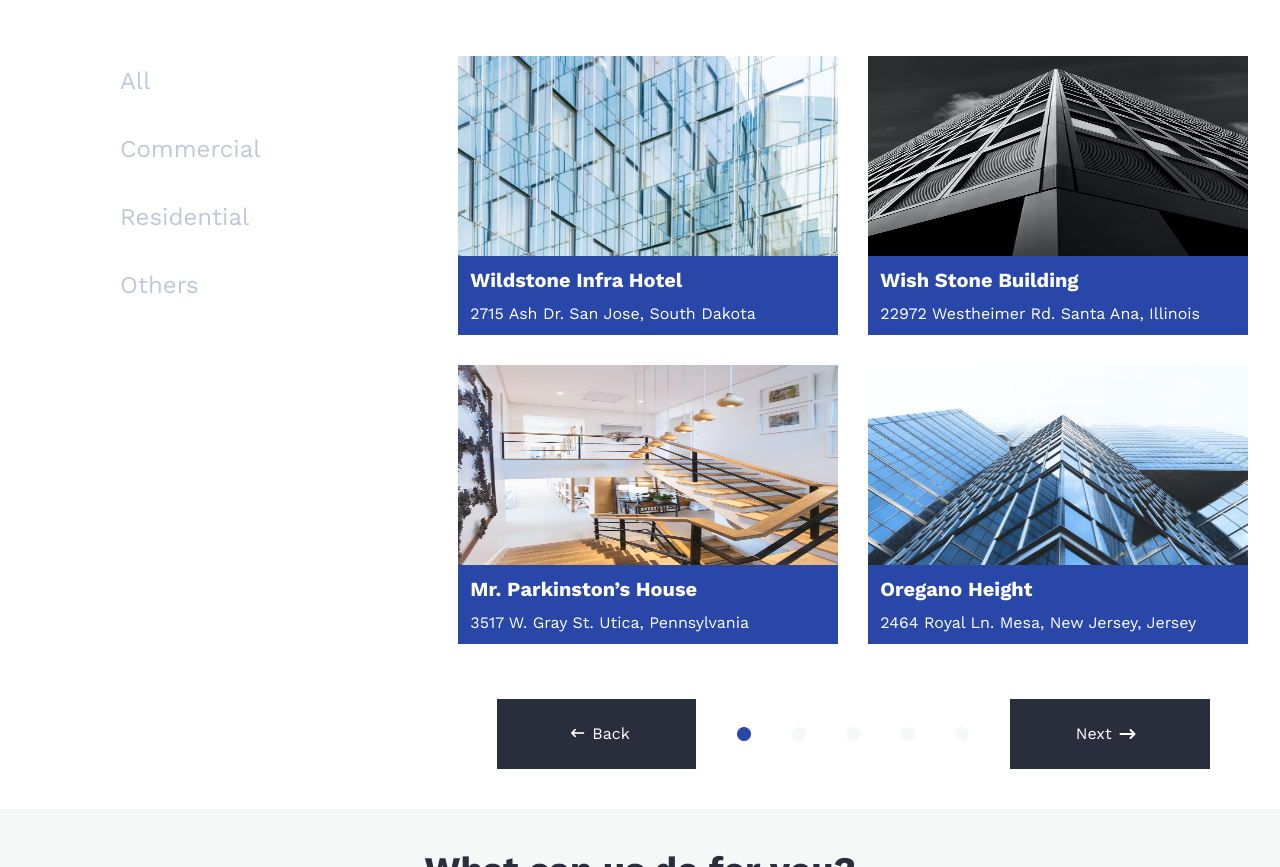
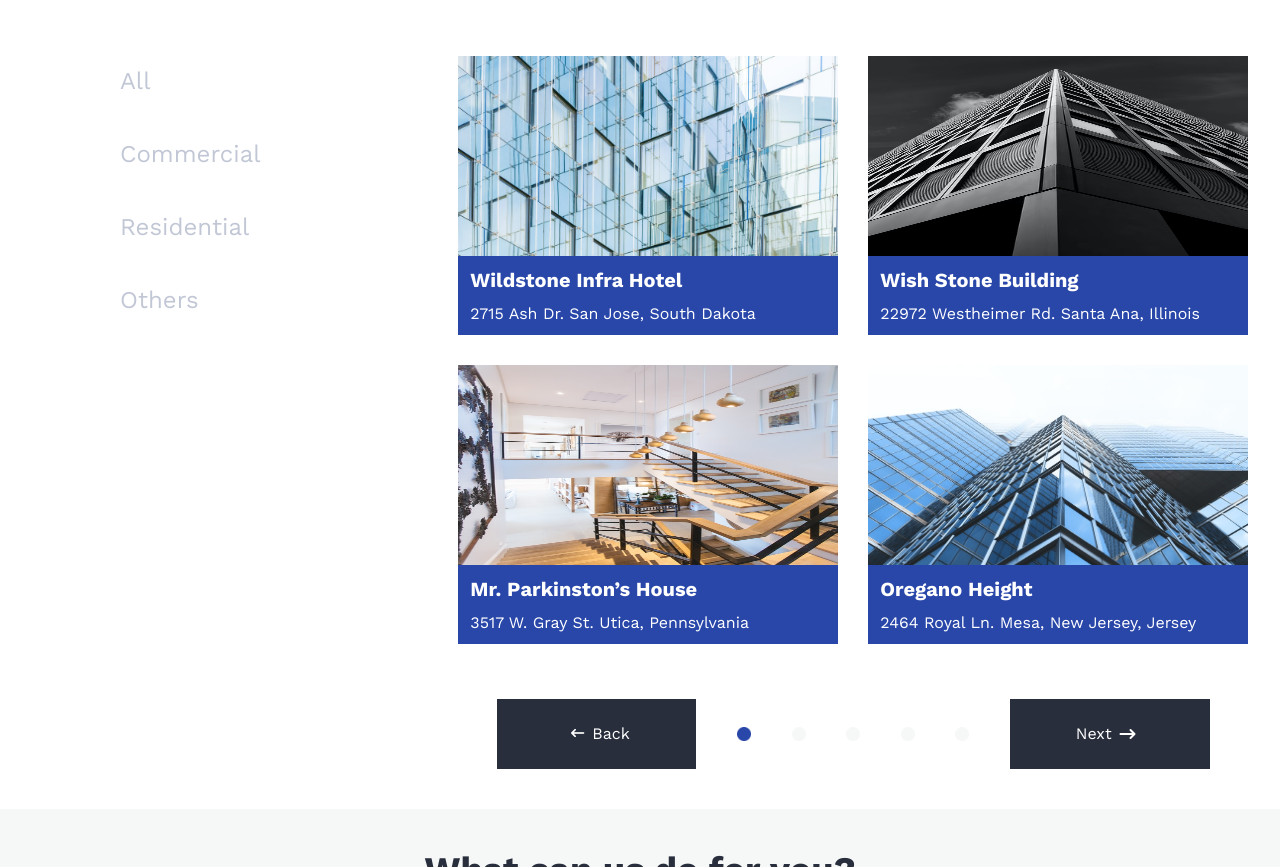
Before and after one commit to avirup-itobuz/the-box-page, a plain HTML site: page index.html in a window 1280 px wide. Shown: the part 3660-4527 px from the top of the page. Drawn offline with nearby package versions, Linux system fonts and the light colour scheme.

Commit message:
1st commit

```diff
--- a/styles.css
+++ b/styles.css
@@ -475,12 +475,13 @@ a:hover {
   font-size: 24px;
   font-weight: 500;
   margin: 20px 20px 20px 20px;
+  border-bottom: 5px solid #ffffff;
 }
 
 .left-options > h3:hover {
   font-size: 24px;
   font-weight: 500;
-  margin: 10px 10px 20px 10px;
+  margin: 20px 20px 20px 20px;
   color: #2947a9;
   font-weight: bold;
   cursor: pointer;
```
